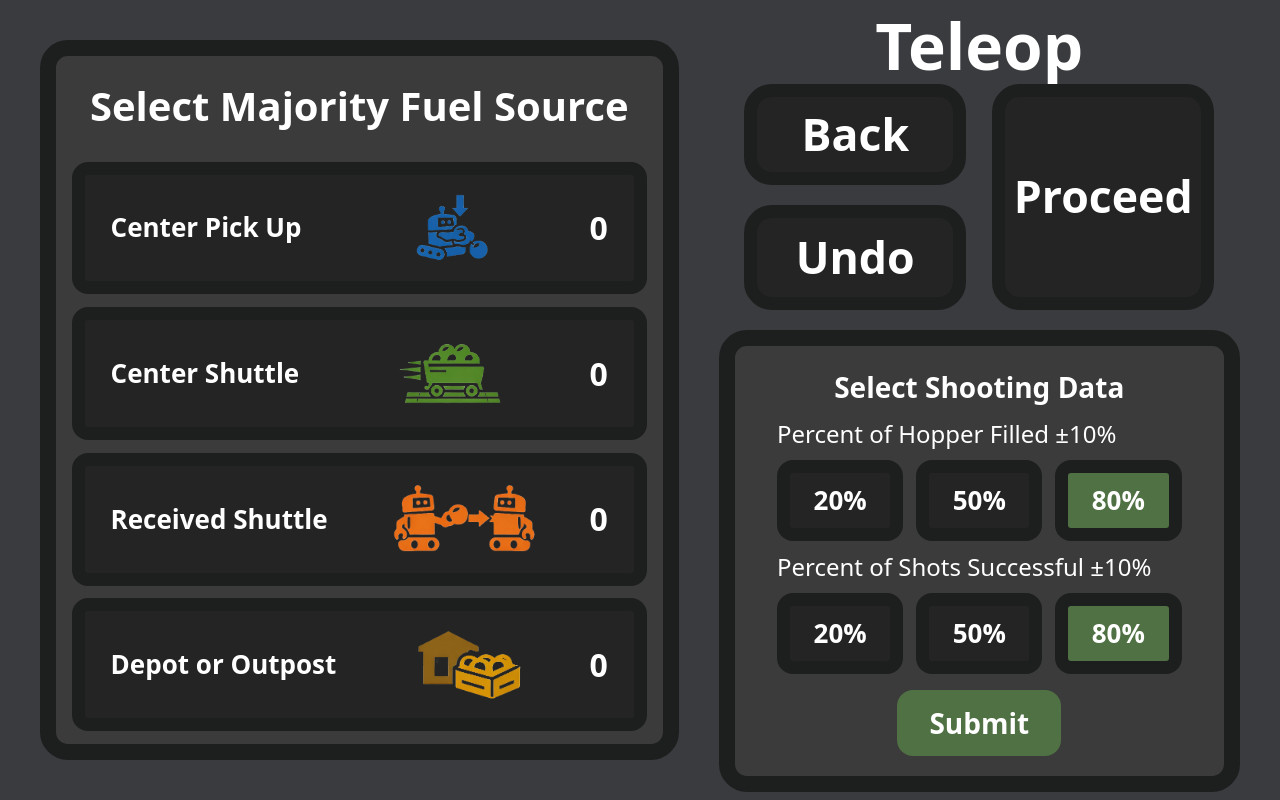
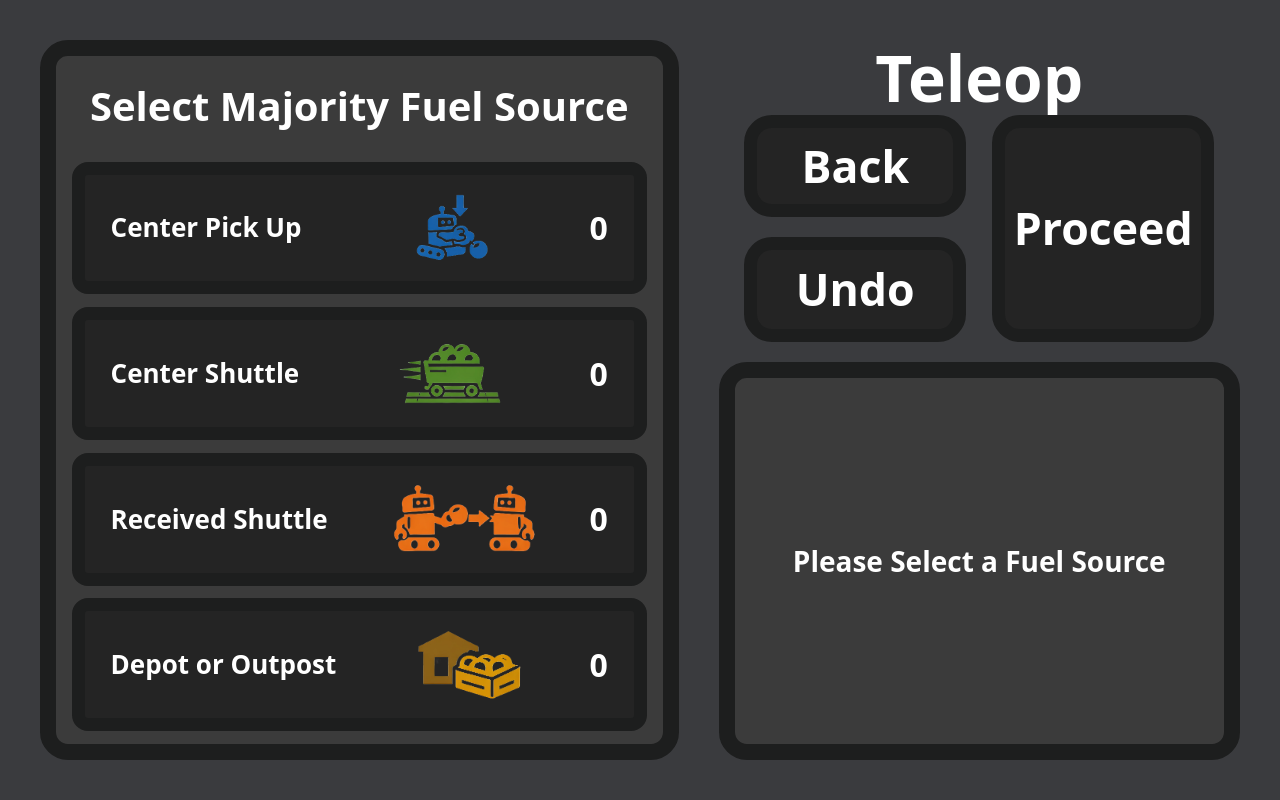
Before and after one commit to VihaanChhabria/VScouter, a React (Vite) app in the folder website/: page /teleop-scoring in a window 1280 px wide. Built offline with nearby package versions, Linux system fonts and the light colour scheme; no server answers.

Commit message:
enhance fuel source selection UI in TeleopScoringPage

```diff
--- a/website/src/pages/TeleopScoringPage.jsx
+++ b/website/src/pages/TeleopScoringPage.jsx
@@ -128,6 +128,35 @@ const TeleopScoringPage = () => {
           backPage={"auto-scoring"}
         />
 
+        {fuelOptionSelected == "" || fuelOptionSelected == null ? (
+          <div
+            style={{
+              backgroundColor: "#3B3B3B",
+              borderColor: "#1D1E1E",
+              borderWidth: "2dvh",
+              borderRadius: "3.49dvh",
+              width: "100%",
+              height: "100%",
+              display: "flex",
+              flexDirection: "column",
+              justifyContent: "center",
+              alignItems: "center",
+              gap: "1dvh",
+              padding: "2.5dvh",
+            }}
+          >
+            {/* Title */}
+            <h2
+              style={{
+                color: "#FFFFFF",
+                fontSize: "3.5dvh",
+                fontWeight: "bold",
+              }}
+            >
+              Please Select a Fuel Source
+            </h2>
+          </div>
+        ) : (
           <ShotInfoSection
             hopperPercent={hopperPercent}
             setHopperPercent={setHopperPercent}
@@ -149,6 +178,7 @@ const TeleopScoringPage = () => {
               setFuelOptionSelected("");
             }}
           />
+        )}
       </div>
     </div>
   );
```
Lines whose indentation alone changed are shown as unchanged.
